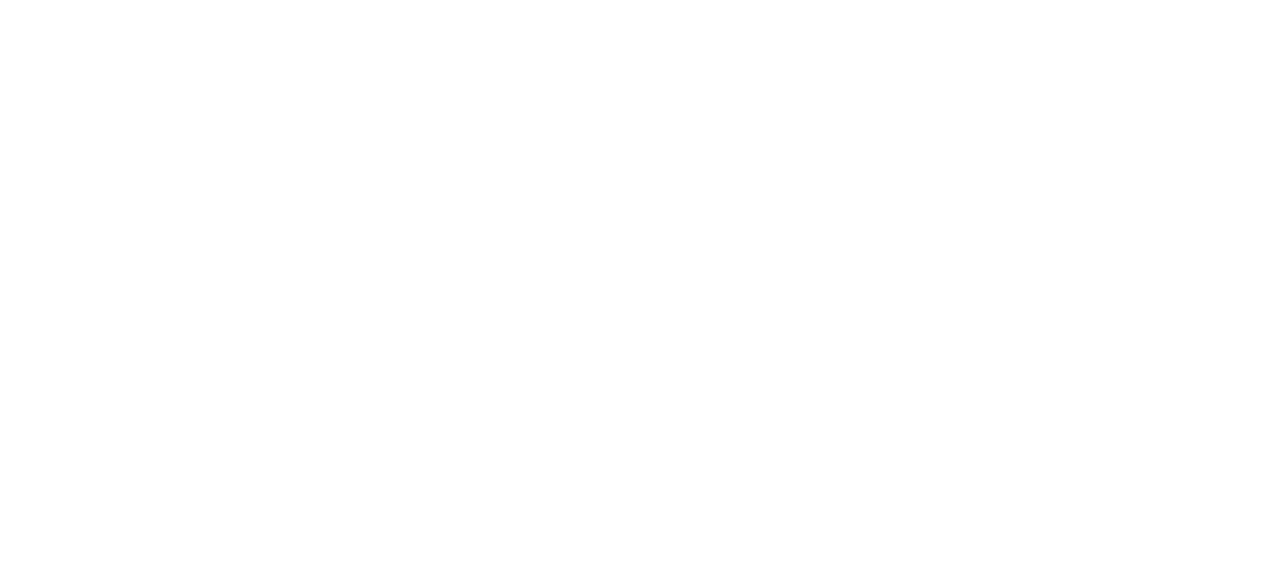
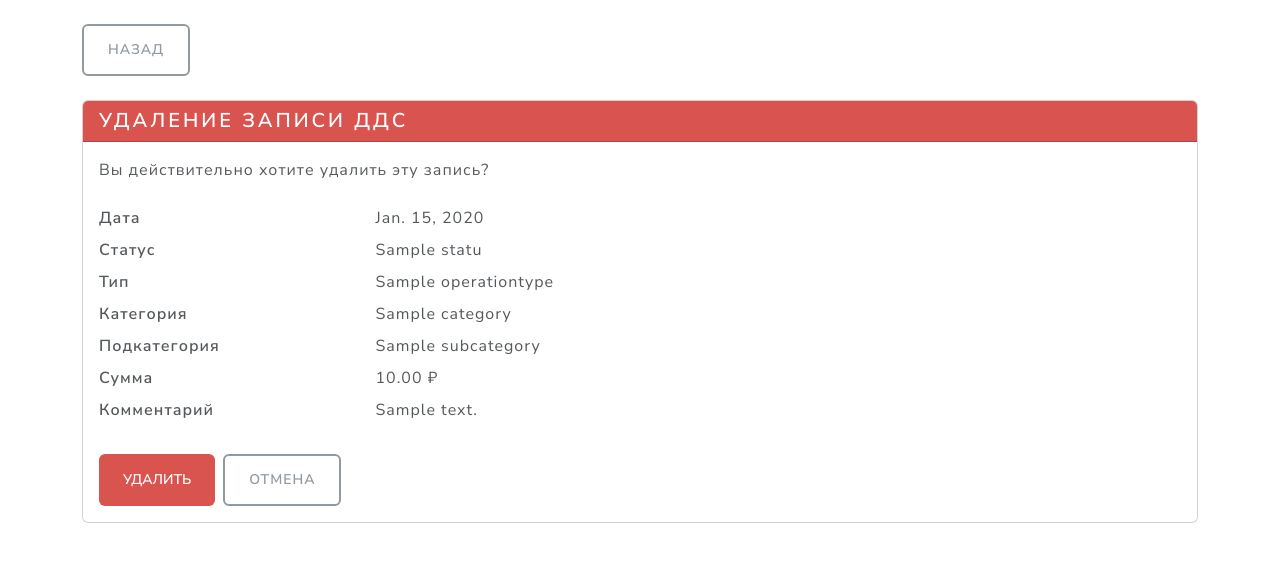
Before and after one commit to aurusxd/cash-flow, a Django app: page /records/1/delete/ in a window 1280 px wide. Before the commit the part shown is empty. Shown: the top 562 px of the page. Run offline with Django 5.2, Linux system fonts and the light colour scheme; tables that the repository leaves empty hold one stand-in row (values such as "Sample post"); some libraries are stand-ins or nearby versions.

Commit message:
fix: improve delete record function

```diff
--- a/cashflow/templates/record_delete.html
+++ b/cashflow/templates/record_delete.html
@@ -1,5 +1,5 @@
 <!DOCTYPE html>
-<html lang="en">
+<html lang="ru">
 <head>
     <meta charset="UTF-8">
     <meta name="viewport" content="width=device-width, initial-scale=1.0">
@@ -8,6 +8,59 @@
     <link href="https://cdn.jsdelivr.net/npm/bootswatch@5.3.8/dist/lux/bootstrap.min.css" rel="stylesheet">
 </head>
 <body>
+    <div class="container py-4">
+        <div class="mb-4">
+            <a href="{% url 'record_list' %}" class="btn btn-outline-secondary">
+                Назад
+            </a>
+        </div>
 
+        <div class="card">
+            <div class="card-header bg-danger text-white">
+                <h1 class="h4 mb-0">Удаление записи ДДС</h1>
+            </div>
+
+            <div class="card-body">
+                <p class="mb-4">
+                    Вы действительно хотите удалить эту запись?
+                </p>
+
+                <dl class="row mb-4">
+                    <dt class="col-sm-3">Дата</dt>
+                    <dd class="col-sm-9">{{ object.date }}</dd>
+
+                    <dt class="col-sm-3">Статус</dt>
+                    <dd class="col-sm-9">{{ object.status }}</dd>
+
+                    <dt class="col-sm-3">Тип</dt>
+                    <dd class="col-sm-9">{{ object.operation_type }}</dd>
+
+                    <dt class="col-sm-3">Категория</dt>
+                    <dd class="col-sm-9">{{ object.category }}</dd>
+
+                    <dt class="col-sm-3">Подкатегория</dt>
+                    <dd class="col-sm-9">{{ object.subcategory }}</dd>
+
+                    <dt class="col-sm-3">Сумма</dt>
+                    <dd class="col-sm-9">{{ object.amount }} ₽</dd>
+
+                    <dt class="col-sm-3">Комментарий</dt>
+                    <dd class="col-sm-9">{{ object.comment|default:"—" }}</dd>
+                </dl>
+
+                <form method="post">
+                    {% csrf_token %}
+                    <div class="d-flex gap-2">
+                        <button type="submit" class="btn btn-danger">
+                            Удалить
+                        </button>
+                        <a href="{% url 'record_list' %}" class="btn btn-outline-secondary">
+                            Отмена
+                        </a>
+                    </div>
+                </form>
+            </div>
+        </div>
+    </div>
 </body>
 </html>
--- a/cashflow/views/record.py
+++ b/cashflow/views/record.py
@@ -87,7 +87,6 @@
 
 class RecordDeleteView(DeleteView):
     model = Record
-    form_class = RecordForm
     template_name = "record_delete.html"
     success_url = reverse_lazy("record_list")
 
```
Also changed, not shown: cashflow/templates/record_list.html (+18 -3 lines).
